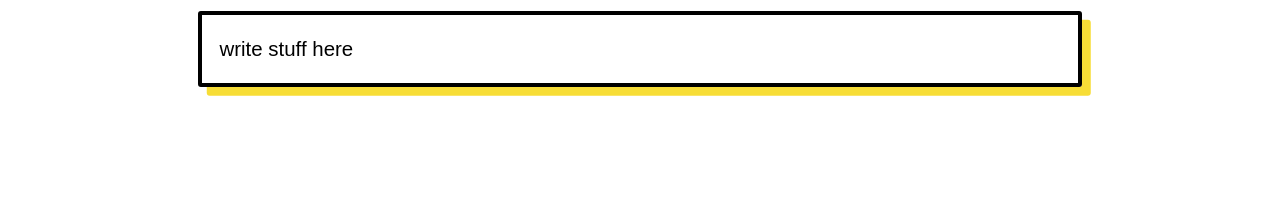
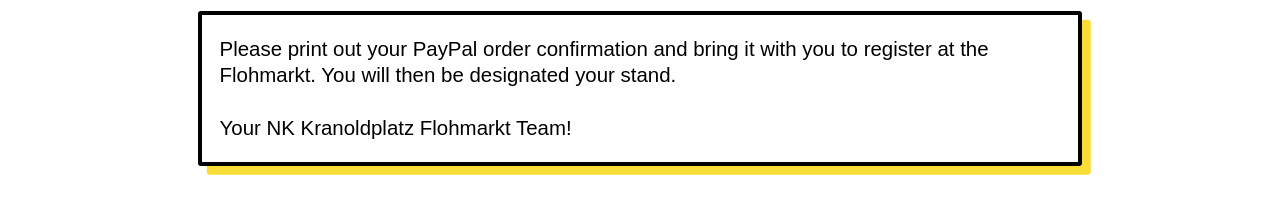
Before and after one commit to oskarrough/nkflohmarkt, a plain HTML site: page success.html in a window 1280 px wide. Shown: the part 154-368 px from the top of the page. Drawn offline with Linux system fonts and the light colour scheme.

Commit message:
Update success.html

```diff
--- a/success.html
+++ b/success.html
@@ -28,7 +28,9 @@
 		<h1 class="Title">Thank you for your purchase</h1>
 		<div class="Box Box--longText">
 			<p class="Box-text">
-				write stuff here
+				Please print out your PayPal order confirmation and bring it with you to register at the Flohmarkt. You will then be designated your stand.
+				<br><br>
+				Your NK Kranoldplatz Flohmarkt Team!
 			</p>
 		</div>
 	</div>
```
